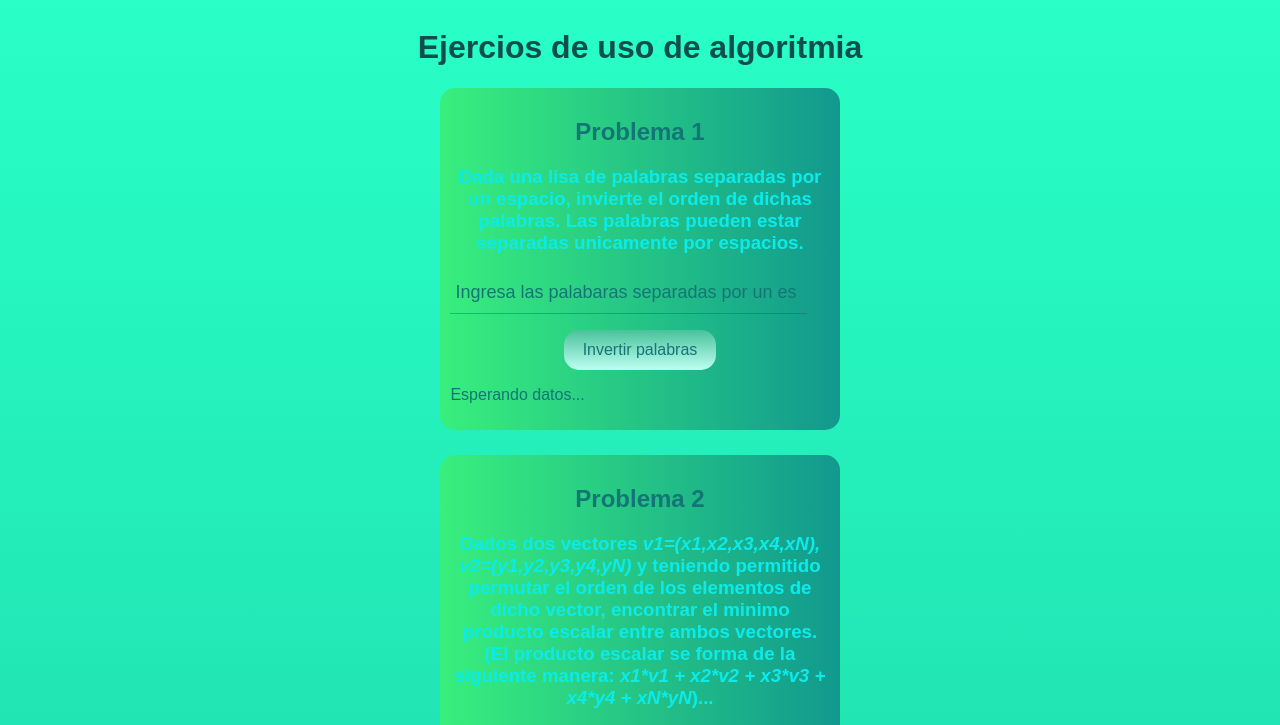
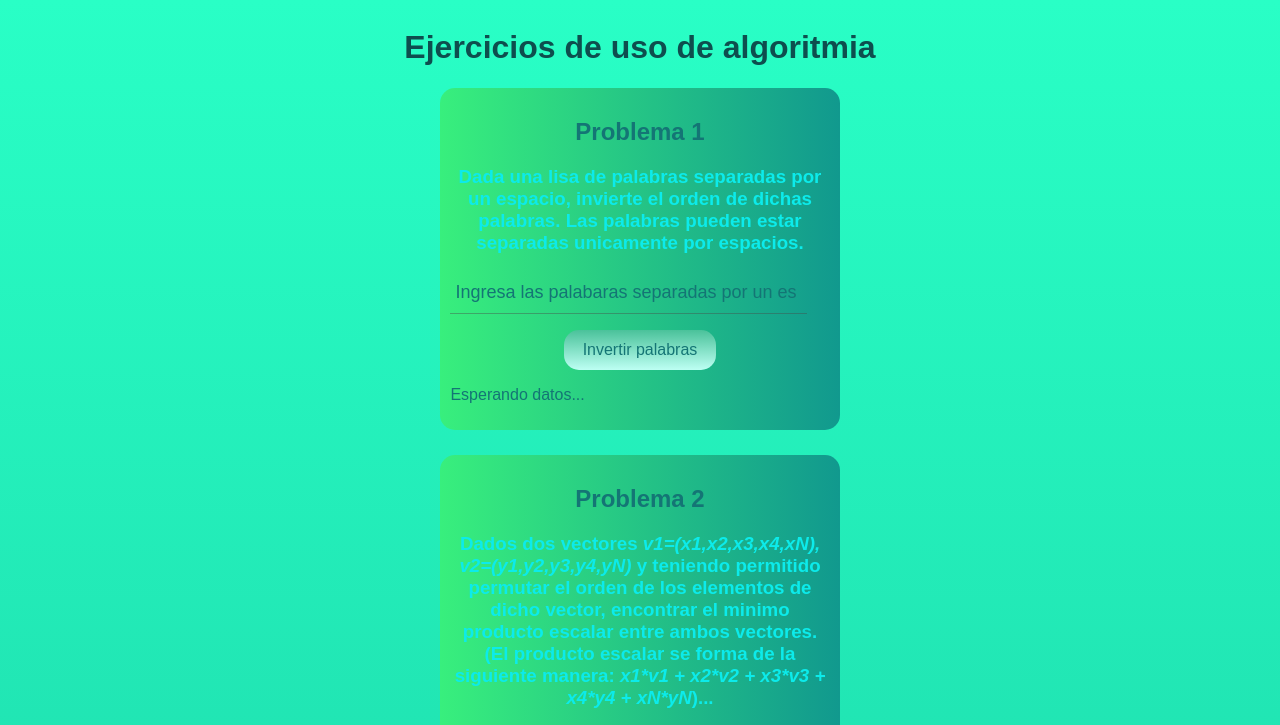
Before and after one commit to AdrianGH28/ProblemasDeAlgoritmia, a plain HTML site: page index.html in a window 1280 px wide. Shown: the top 725 px of the page. Drawn offline with Linux system fonts and the light colour scheme.

Commit message:
index.html

```diff
--- a/index.html
+++ b/index.html
@@ -11,7 +11,7 @@
 <body>
 
     <div class="container">
-        <h1>Ejercios de uso de algoritmia</h1>
+        <h1>Ejercicios de uso de algoritmia</h1>
         <div class="problema-container">
             <h2 class=".problema-title">Problema 1</h2>
             <h3>Dada una lisa de palabras separadas por un espacio, invierte el orden de dichas palabras. Las palabras
```
